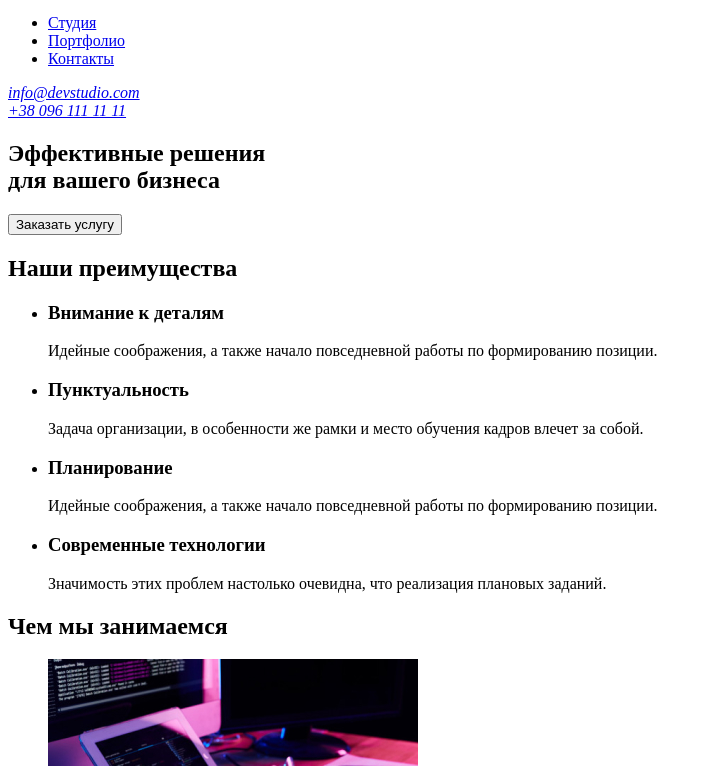
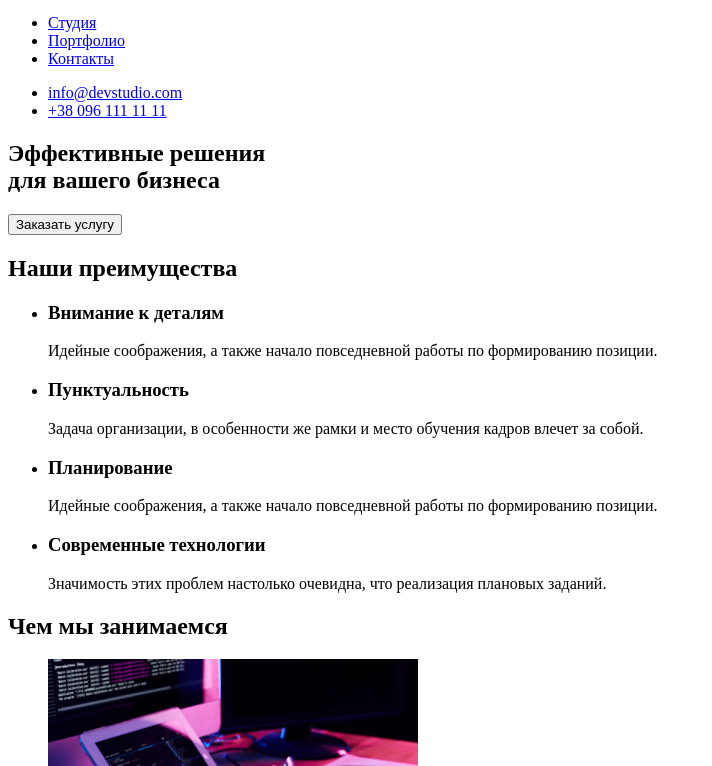
Before and after one commit to anangelann/goit-markup-hw-01, a plain HTML site: page index.html in a window 1280 px wide. Shown: the part 34-800 px from the top of the page, without its empty margins (0-712 px from the left). Drawn offline with Linux system fonts and the light colour scheme.

Commit message:
header fix
header fix

```diff
--- a/index.html
+++ b/index.html
@@ -15,10 +15,11 @@
 					<li><a href="/">Портфолио</a></li>
 					<li><a href="/">Контакты</a></li>
 				</ul>
-				<address>
-					<a href="mailto:info@devstudio.com ">info@devstudio.com</a><br />
-					<a href="tel:+380961111111">+38 096 111 11 11</a>
-				</address>
+				<!-- contacts -->
+				<ul>
+                <li><a href="mailto:info@devstudio.com ">info@devstudio.com</a><br /></li>
+				<li><a href="tel:+380961111111">+38 096 111 11 11</a></li>
+				</ul>
 			</nav>
 		</header>
 		<!-- Уникальный контент -->
```
